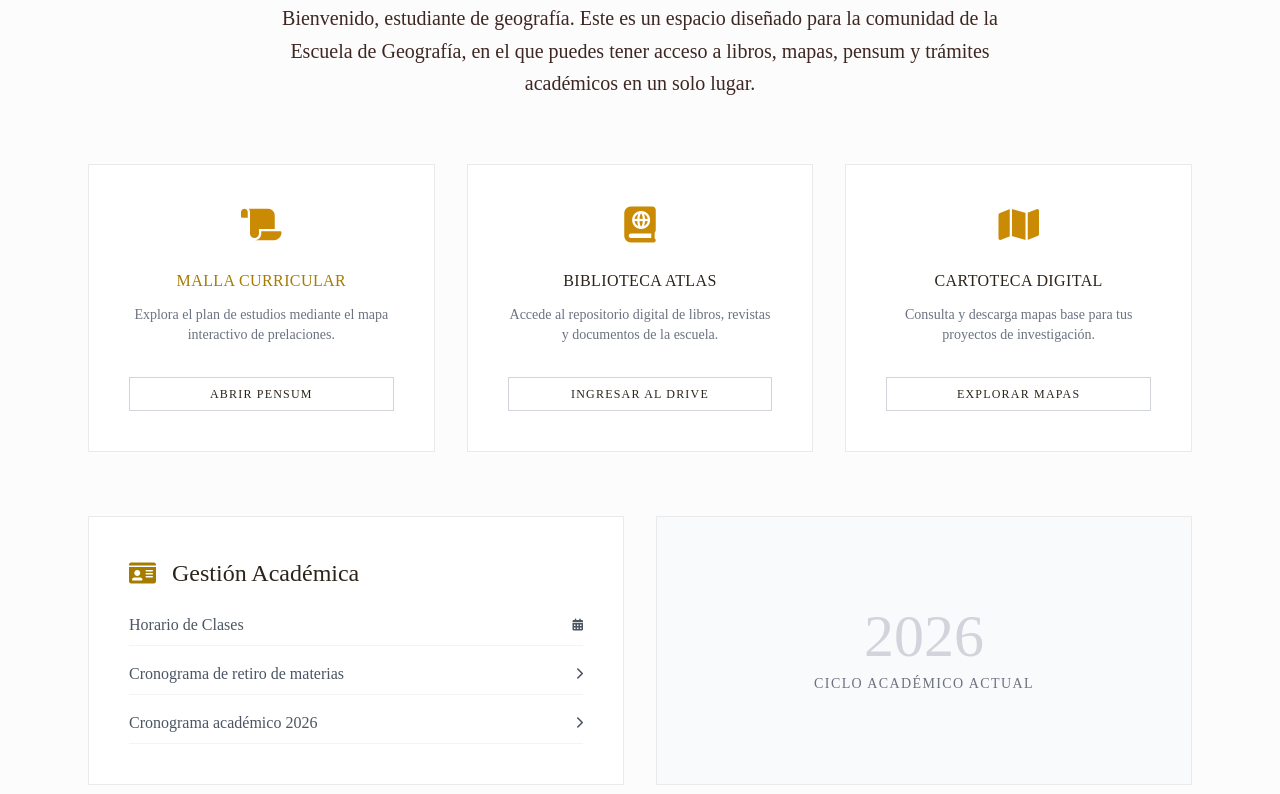
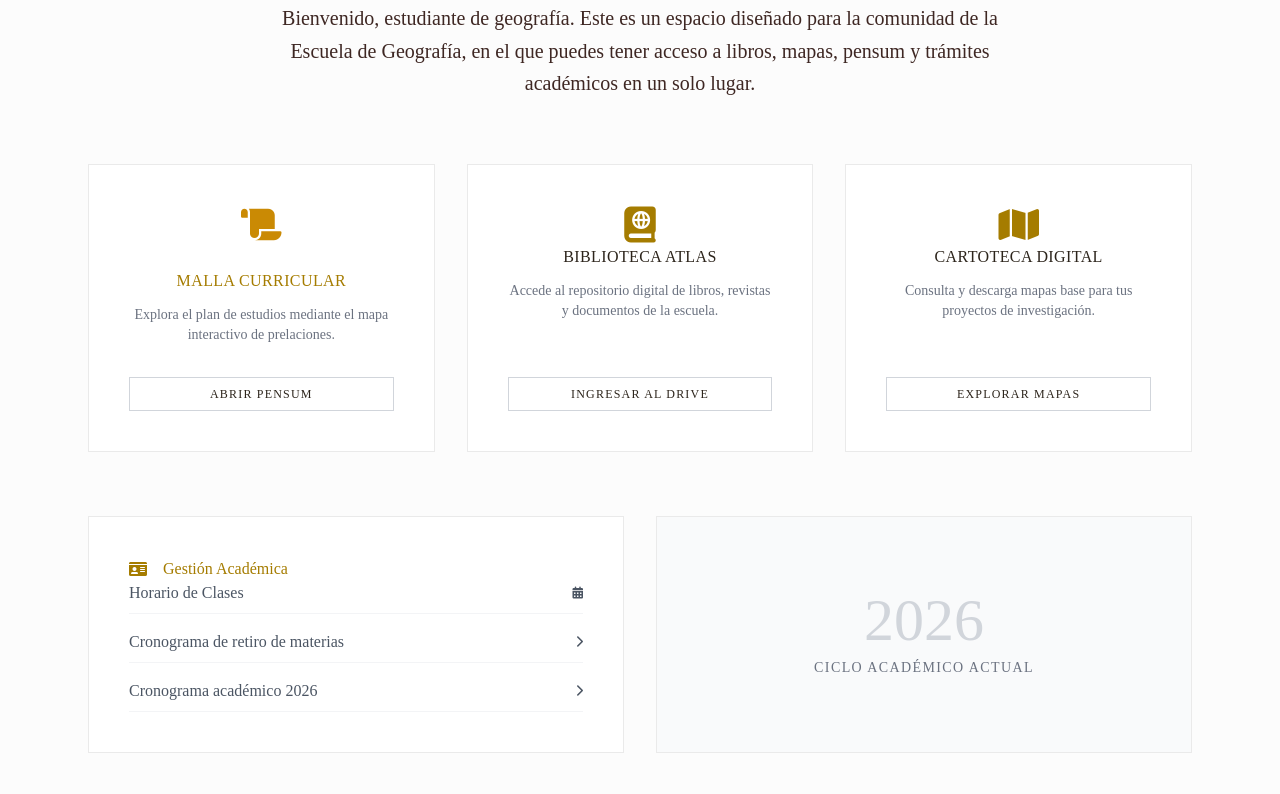
Before and after one commit to Ghoulita/Portal-Domiter-Geo, a plain HTML site: page index.html in a window 1280 px wide. Shown: the part 303-1097 px from the top of the page. Drawn offline with nearby package versions, Linux system fonts and the light colour scheme.

Commit message:
Update index.html

```diff
--- a/index.html
+++ b/index.html
@@ -163,14 +163,14 @@
             </div>
 
             <div class="minimalist-card p-10 text-center flex flex-col items-center">
-                <i class="fas fa-book-atlas text-4xl text-yellow-600 mb-6"></i>
+                <i class="fas fa-book-atlas text-4xl text-[#a57c00]"></i>
                 <h3 class="[#a57c00] tracking-wide mb-3 uppercase">Biblioteca Atlas</h3>
                 <p class="text-gray-500 mb-8 text-sm">Accede al repositorio digital de libros, revistas y documentos de la escuela.</p>
                 <a href="https://drive.google.com/drive/folders/1Xdd869m_TUKG66KqiBTqDYkv3rmL-iRZ?usp=drive_link" target="_blank" class="mt-auto border border-gray-300 px-6 py-2 uppercase text-xs tracking-widest hover:bg-yellow-600 hover:text-white hover:border-yellow-600 transition w-full block text-center">Ingresar al Drive</a>
             </div>
 
             <div class="minimalist-card p-10 text-center flex flex-col items-center">
-                <i class="fas fa-map text-4xl text-yellow-600 mb-6"></i>
+                <i class="fas fa-map text-4xl text-[#a57c00]"></i>
                 <h3 class="[#a57c00] tracking-wide mb-3 uppercase">Cartoteca Digital</h3>
                 <p class="text-gray-500 mb-8 text-sm">Consulta y descarga mapas base para tus proyectos de investigación.</p>
                 <a href="https://drive.google.com/drive/folders/1UmnM1_iSGk-_BeXShhS_EgH6zRzQO6M_?usp=drive_link" target="_blank" class="mt-auto border border-gray-300 px-6 py-2 uppercase text-xs tracking-widest hover:bg-yellow-600 hover:text-white hover:border-yellow-600 transition w-full block text-center">Explorar Mapas</a>
@@ -181,7 +181,7 @@
         <section id="tramites" class="grid grid-cols-1 md:grid-cols-2 gap-8">
 
             <div class="minimalist-card p-10">
-                <h3 class="text-2xl mb-6 flex items-center gap-4"><i class="fas fa-id-card text-[#a57c00]"></i> Gestión Académica</h3>
+                <h3 class="text-[#a57c00] flex items-center gap-4"><i class="fas fa-id-card text-[#a57c00]"></i> Gestión Académica</h3>
                 <ul class="space-y-4 text-gray-600">
                     <li onclick="abrirModal('horario-modal')" class="flex justify-between border-b border-gray-100 pb-2 cursor-pointer hover:text-yellow-600">
                         <span>Horario de Clases</span> <i class="fas fa-calendar-alt text-xs mt-1"></i>
```
